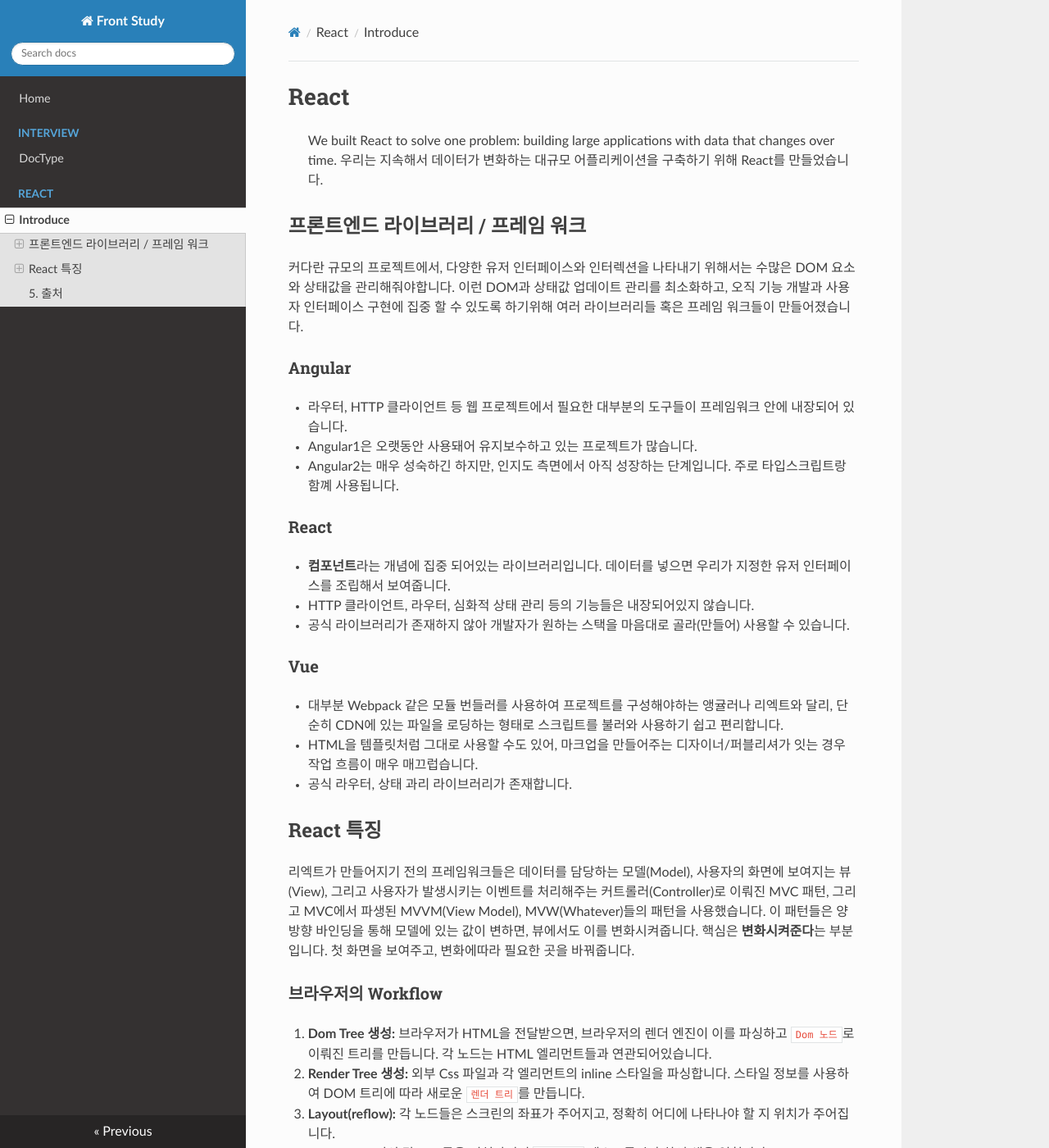
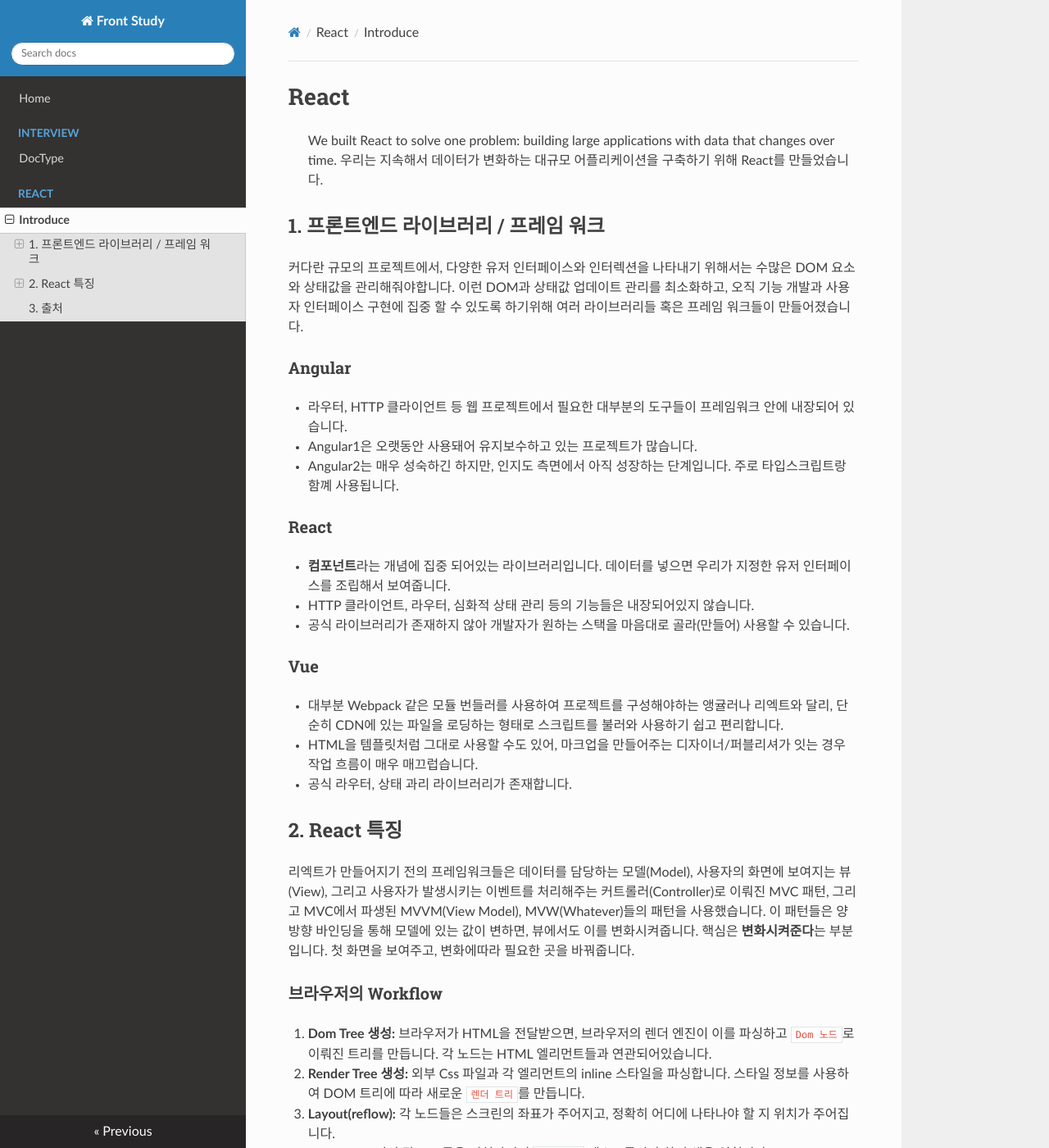
Before and after one commit to hangem422/study, an MkDocs documentation site: the page built from docs/react/about.md, in a window 1280 px wide and 1400 px high. Shown: the whole window at 82% size. Built offline with MkDocs 1.6.1, drawn with Linux system fonts in a browser that asks for light colours; nearby versions of some CDN libraries; old or Windows-style settings are respelled for this version of MkDocs.

Commit message:
Add numbering of bookmark in react/about.md

```diff
--- a/docs/react/about.md
+++ b/docs/react/about.md
@@ -3,7 +3,7 @@
 > We built React to solve one problem: building large applications with data that changes over time.
 > 우리는 지속해서 데이터가 변화하는 대규모 어플리케이션을 구축하기 위해 React를 만들었습니다.
 
-## 프론트엔드 라이브러리 / 프레임 워크
+## 1. 프론트엔드 라이브러리 / 프레임 워크
 
 커다란 규모의 프로젝트에서, 다양한 유저 인터페이스와 인터렉션을 나타내기 위해서는 수많은 DOM 요소와 상태값을 관리해줘야합니다. 이런 DOM과 상태값 업데이트 관리를 최소화하고, 오직 기능 개발과 사용자 인터페이스 구현에 집중 할 수 있도록 하기위해 여러 라이브러리들 혹은 프레임 워크들이 만들어졌습니다.
 
@@ -25,7 +25,7 @@
 - HTML을 템플릿처럼 그대로 사용할 수도 있어, 마크업을 만들어주는 디자이너/퍼블리셔가 잇는 경우 작업 흐름이 매우 매끄럽습니다.
 - 공식 라우터, 상태 과리 라이브러리가 존재합니다.
 
-## React 특징
+## 2. React 특징
 
 리엑트가 만들어지기 전의 프레임워크들은 데이터를 담당하는 모델(Model), 사용자의 화면에 보여지는 뷰(View), 그리고 사용자가 발생시키는 이벤트를 처리해주는 커트롤러(Controller)로 이뤄진 MVC 패턴, 그리고 MVC에서 파생된 MVVM(View Model), MVW(Whatever)들의 패턴을 사용했습니다. 이 패턴들은 양방향 바인딩을 통해 모델에 있는 값이 변하면, 뷰에서도 이를 변화시켜줍니다. 핵심은 **변화시켜준다**는 부분입니다. 첫 화면을 보여주고, 변화에따라 필요한 곳을 바꿔줍니다.
 
@@ -54,5 +54,5 @@
 - Maquette
 - Mithril
 
-## 5. 출처
+## 3. 출처
 [https://velopert.com](https://velopert.com/3612)
```
